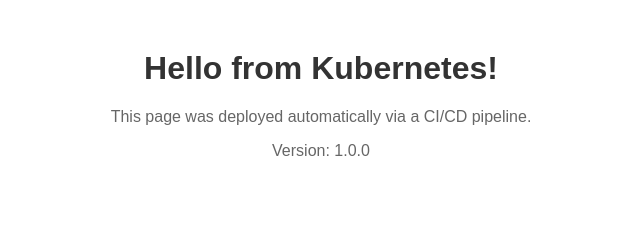
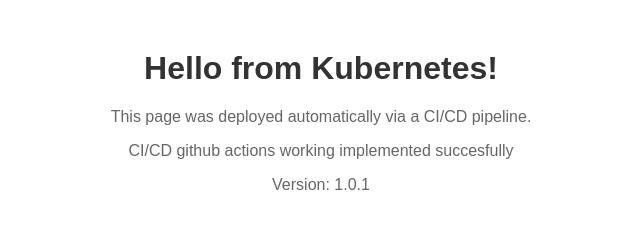
Before and after one commit to kanishkagarwal2000/k8s-simple-web-app, a plain HTML site: page web-app/index.html in a window 1280 px wide. Shown: the whole page, without its empty margins (319-959 px from the left). Drawn offline with Linux system fonts and the light colour scheme.

Commit message:
successfuuuuul trial of ci/cd

```diff
--- a/web-app/index.html
+++ b/web-app/index.html
@@ -12,6 +12,7 @@
 <body>
     <h1>Hello from Kubernetes!</h1>
     <p>This page was deployed automatically via a CI/CD pipeline.</p>
-    <p>Version: 1.0.0</p>
+    <p>CI/CD github actions working implemented succesfully<p>
+    <p>Version: 1.0.1</p>
 </body>
 </html>
```
